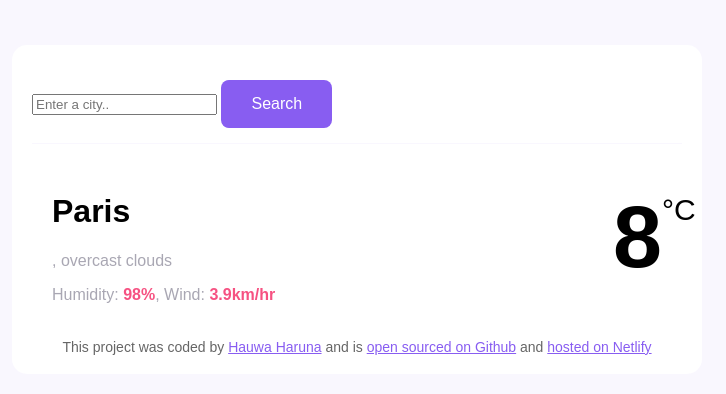
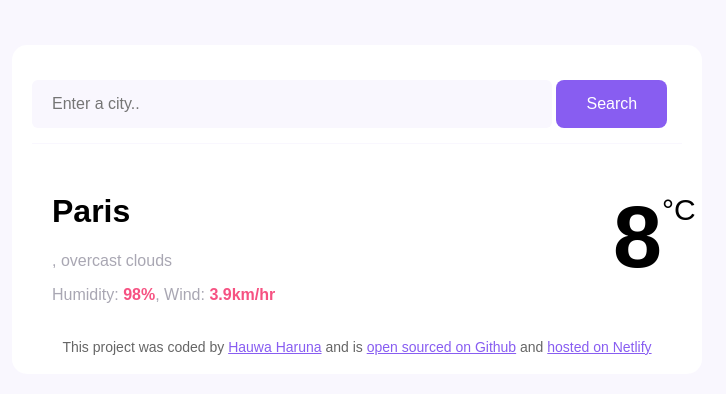
Before and after one commit to UmmSultee/weather, a plain HTML site: page index.html in a window 1280 px wide. Shown: the whole page, without its empty margins (283-1009 px from the left). Drawn offline with Linux system fonts and the light colour scheme.

```diff
--- a/index.html
+++ b/index.html
@@ -12,7 +12,7 @@
     <div class="container">
         <form id="search-form">
             <input type="search" placeholder="Enter a city.." id="search-input">
-            <input type="button" value="Search" id="search-button">
+            <input type="submit" value="Search" id="search-button">
 
         </form>
         <div class="current-city">
--- a/src/style.css
+++ b/src/style.css
@@ -14,7 +14,7 @@
     border-bottom: 1px solid #F9F7FE;
 
 }
-#search{
+#search-input{
     background: #F9F7FE;
     border-radius: 6px;
     padding: 15px 20px;
```
